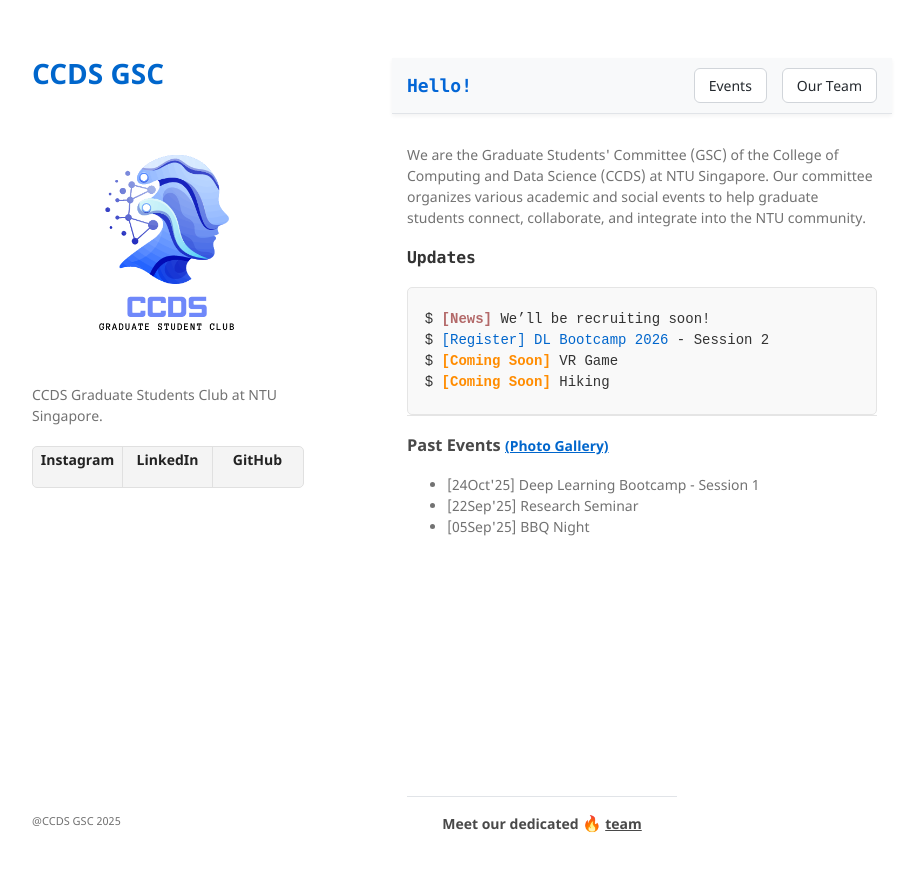
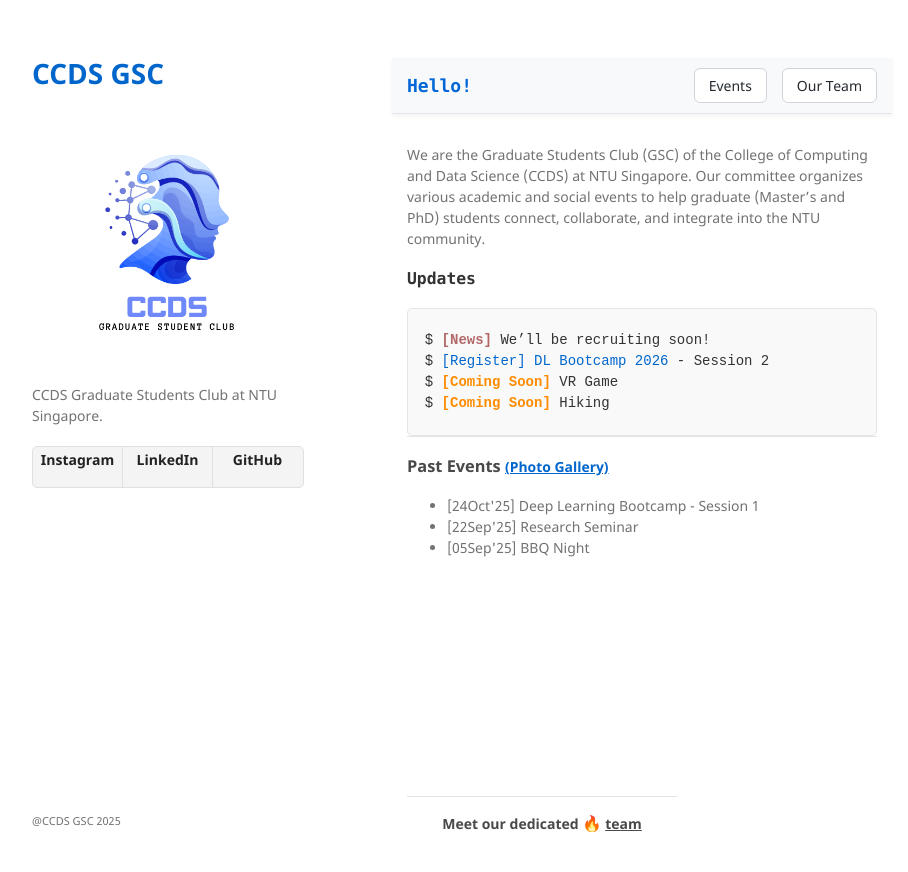
Before and after one commit to ccds-gsc/ccds-gsc.github.io, a Jekyll site: the page built from index.md, in a window 1280 px wide. Shown: the top 872 px of the page, without its empty margins (178-1086 px from the left). Built offline with Jekyll 4.4.1, drawn with Linux system fonts in a browser that asks for light colours.

Commit message:
Update index.md
gsc

```diff
--- a/index.md
+++ b/index.md
@@ -69,8 +69,8 @@
 <!-- 🟨 Main Content -->
 <div style="max-width: 900px; margin: 30px auto; padding: 0 15px;">
   <p>
-    We are the Graduate Students' Committee (GSC) of the College of Computing and Data Science (CCDS) at NTU Singapore.
-    Our committee organizes various academic and social events to help graduate students connect, collaborate,
+    We are the Graduate Students Club (GSC) of the College of Computing and Data Science (CCDS) at NTU Singapore.
+    Our committee organizes various academic and social events to help graduate (Master’s and PhD) students connect, collaborate,
     and integrate into the NTU community.
   </p>
 
```
